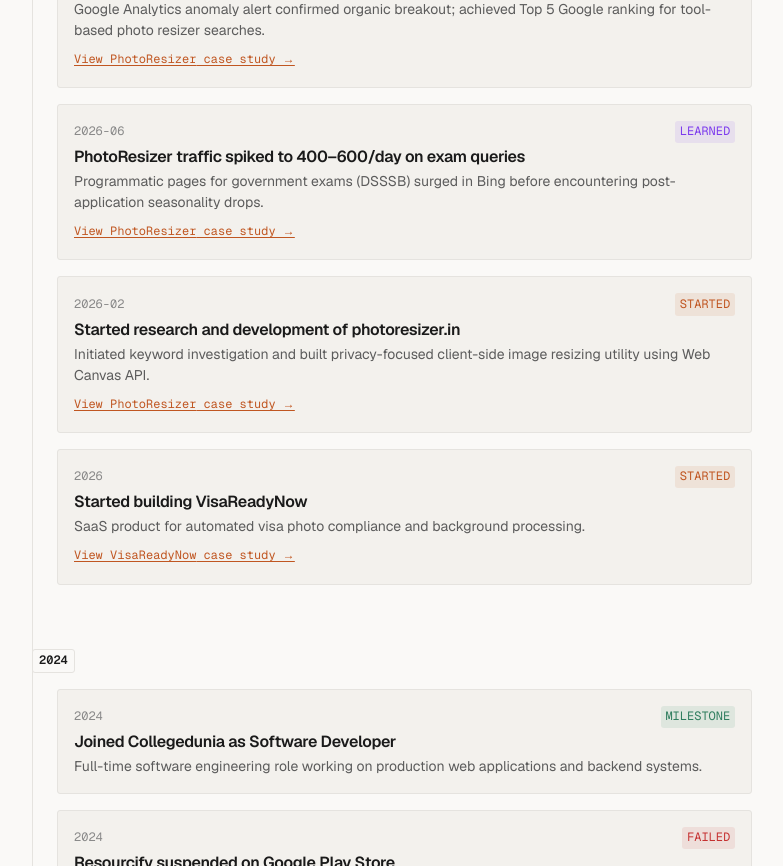
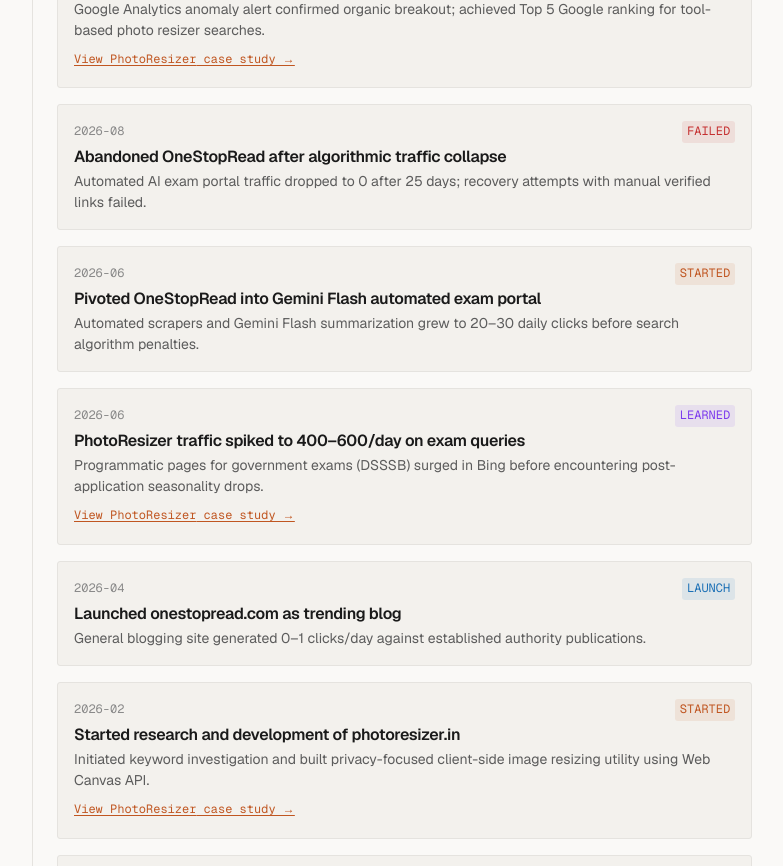
Before and after one commit to sandeepmaddheshiya/sandeepmaddheshiya.me, a Next.js app: page /timeline in a window 1280 px wide. Shown: the part 560-1426 px from the top of the page, without its empty margins (82-865 px from the left). Built offline with nearby package versions, Linux system fonts and the light colour scheme.

Commit message:
feat: add OneStopRead failed project post-mortem and timeline entries

```diff
--- a/content/timeline.ts
+++ b/content/timeline.ts
@@ -21,11 +21,32 @@
     note: 'Google Analytics anomaly alert confirmed organic breakout; achieved Top 5 Google ranking for tool-based photo resizer searches.',
   },
   {
+    date: '2026-08',
+    title: 'Abandoned OneStopRead after algorithmic traffic collapse',
+    kind: 'fail',
+    project: 'onestopread',
+    note: 'Automated AI exam portal traffic dropped to 0 after 25 days; recovery attempts with manual verified links failed.',
+  },
+  {
+    date: '2026-06',
+    title: 'Pivoted OneStopRead into Gemini Flash automated exam portal',
+    kind: 'start',
+    project: 'onestopread',
+    note: 'Automated scrapers and Gemini Flash summarization grew to 20–30 daily clicks before search algorithm penalties.',
+  },
+  {
     date: '2026-06',
     title: 'PhotoResizer traffic spiked to 400–600/day on exam queries',
     kind: 'learn',
     project: 'photoresizer',
     note: 'Programmatic pages for government exams (DSSSB) surged in Bing before encountering post-application seasonality drops.',
+  },
+  {
+    date: '2026-04',
+    title: 'Launched onestopread.com as trending blog',
+    kind: 'launch',
+    project: 'onestopread',
+    note: 'General blogging site generated 0–1 clicks/day against established authority publications.',
   },
   {
     date: '2026-02',
```
Also changed, not shown: content/failed-projects/onestopread.mdx (added, +41 -0 lines).
